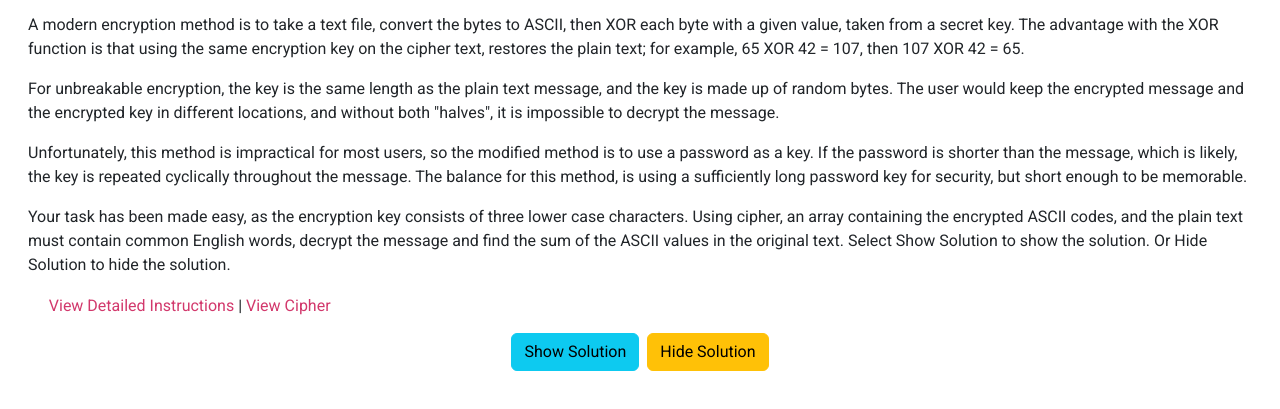
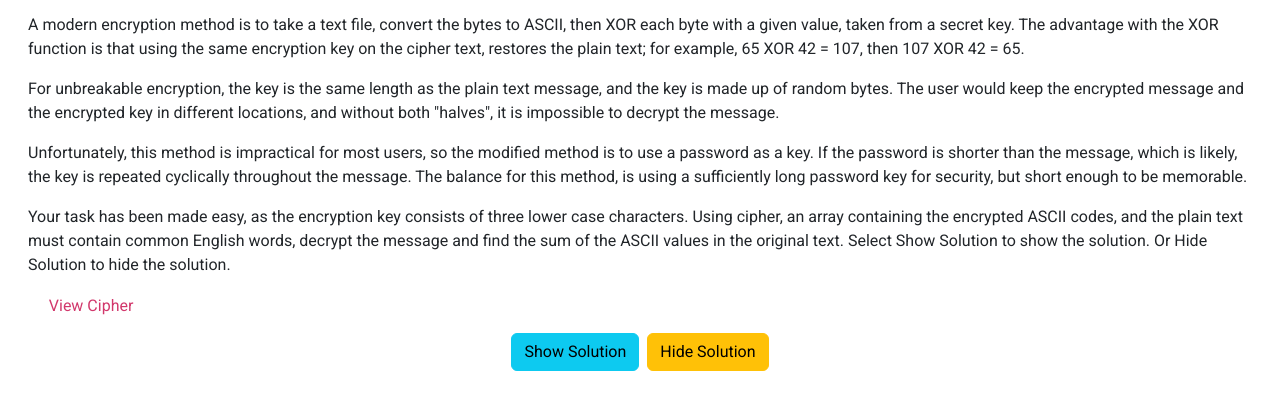
Before and after one commit to derektypist/project-euler-059, a plain HTML site: page index.html in a window 1280 px wide. Shown: the part 169-578 px from the top of the page. Drawn offline with nearby package versions, Linux system fonts and the light colour scheme; a script that the page names is missing.

Commit message:
Updated index.html

```diff
--- a/index.html
+++ b/index.html
@@ -23,7 +23,7 @@
         <p>For unbreakable encryption, the key is the same length as the plain text message, and the key is made up of random bytes.  The user would keep the encrypted message and the encrypted key in different locations, and without both &quot;halves&quot;, it is impossible to decrypt the message.</p>
         <p>Unfortunately, this method is impractical for most users, so the modified method is to use a password as a key.  If the password is shorter than the message, which is likely, the key is repeated cyclically throughout the message.  The balance for this method, is using a sufficiently long password key for security, but short enough to be memorable.</p>
         <p>Your task has been made easy, as the encryption key consists of three lower case characters.  Using cipher, an array containing the encrypted ASCII codes, and the plain text must contain common English words, decrypt the message and find the sum of the ASCII values in the original text.  Select Show Solution to show the solution.  Or Hide Solution to hide the solution.</p>
-        <p><span class="links"><a href="pdf/instructions.pdf" title="View Detailed Instructions" target="_blank">View Detailed Instructions</a> | <a href="pdf/cipher.pdf" title="View Cipher" target="_blank">View Cipher</a></span></p>
+        <p><span class="links"><a href="pdf/cipher.pdf" title="View Cipher" target="_blank">View Cipher</a></span></p>
     </section>
 
     <!-- Set Up and Center Buttons -->
```
